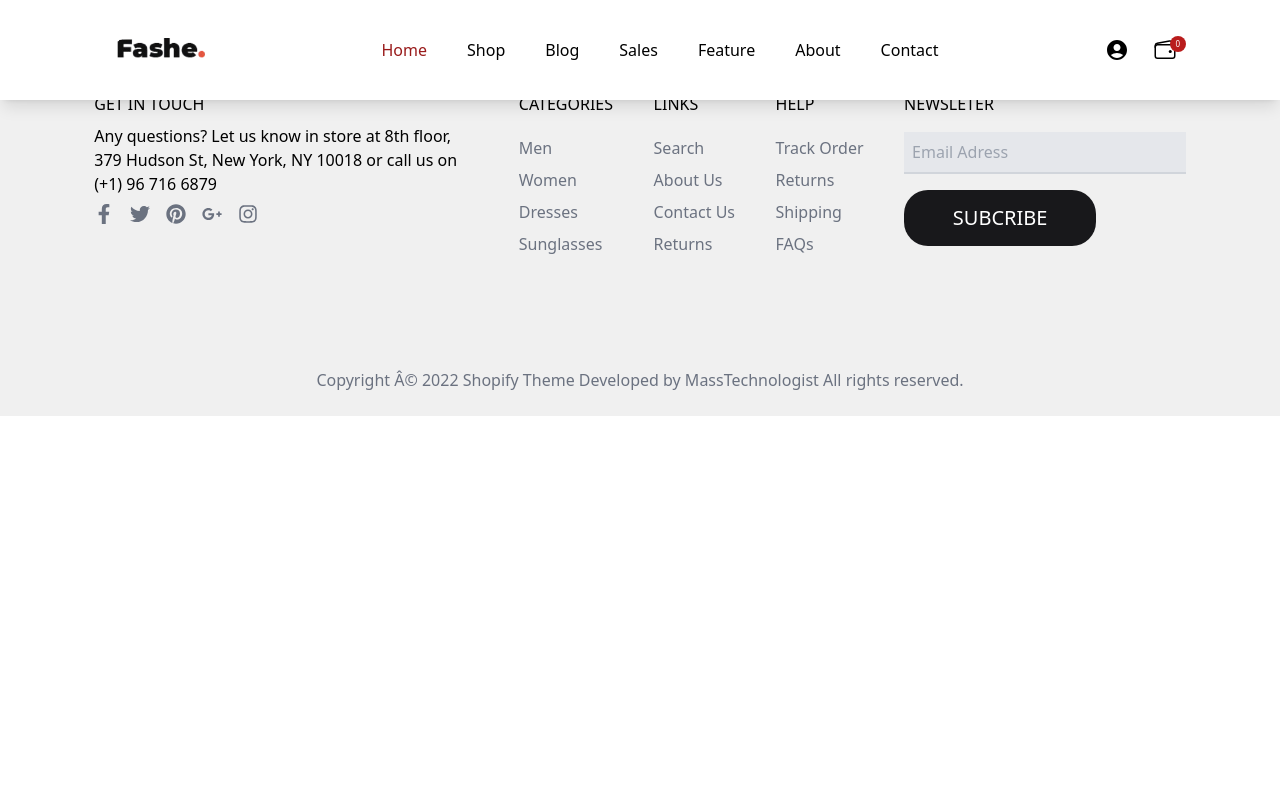
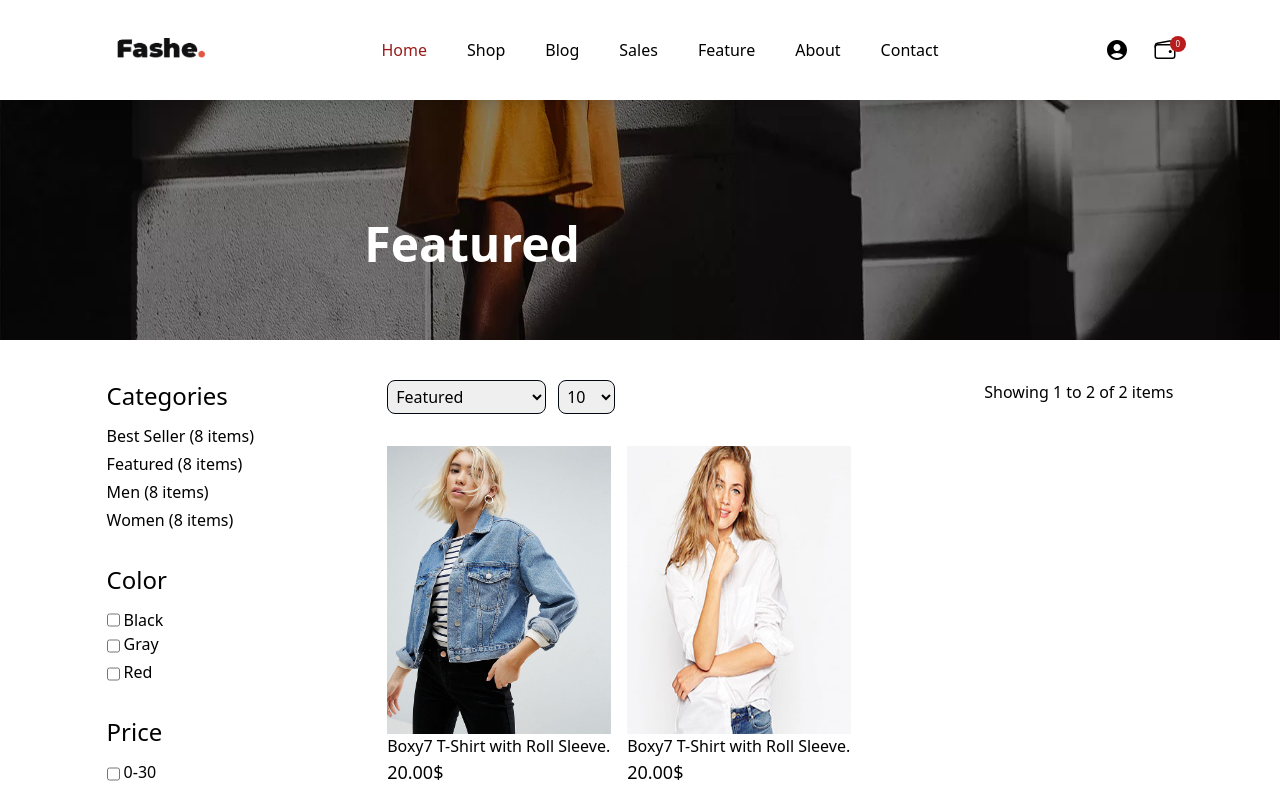
Before and after one commit to Saadmamdouh123/saadmamdouh-react-final, a React (Create React App) app: page /shop in a window 1280 px wide. Shown: the top 792 px of the page. Built offline with nearby package versions, Linux system fonts and the light colour scheme.

Commit message:
add contact page

```diff
--- a/src/Pages/Contact/Contact.jsx
+++ b/src/Pages/Contact/Contact.jsx
@@ -1,8 +1,34 @@
+import { Imagess } from "../../constant";
+
 function Contact() {
-    return(
+  return (
+    <>
+      <div className="pt-[100px] relative flex justify-center items-center">
+        <img className="h-[30vh]" src={Imagess.banner4} alt="" />
         <div>
+          <h1 className="text-5xl absolute right-[700px] z-30 text-white font-semibold">
+            CONTACT
+          </h1>
+        </div>
+      </div>
 
+      <div className="p-10 flex gap-12 justify-center items-center">
+        <div>
+            <img src={Imagess.map} className="w-[600px] h-[500px]" alt="" />
         </div>
-    )
+        <div>
+            <h1 className="pb-8 text-2xl font-semibold">Send us your message</h1>
+            <div className="flex flex-col gap-6 mt-7">
+                <input type="text" className="border border-gray-200 w-[50vw] h-14 p-4" placeholder="Name" />
+                <input type="Email" className="border border-gray-200 w-[50vw] h-14 p-4" placeholder="Email" />
+                <input type="Phone" className="border border-gray-200 w-[50vw] h-14 p-4" placeholder="Phone" />
+                <textarea id="w3review" name="w3review" rows="4" cols="50" className="border border-gray-200 p-4" placeholder="message">
+
+                </textarea>
+            </div>
+        </div>
+      </div>
+    </>
+  );
 }
 export default Contact;
--- a/src/Pages/Shop/Shop.jsx
+++ b/src/Pages/Shop/Shop.jsx
@@ -1,8 +1,90 @@
+import { Imagess } from "../../constant";
+
 function Shop() {
-    return(
+  return (
+    <>
+      <div className="pt-[100px] relative flex justify-center items-center">
+        <img className="h-[30vh]" src={Imagess.banner4} alt="" />
         <div>
+          <h1 className="text-5xl absolute right-[700px] z-30 text-white font-semibold">
+            Featured
+          </h1>
+        </div>
+      </div>
 
+      <div className="flex justify-around p-10">
+        <div className="flex flex-col gap-7">
+          <div>
+            <h1 className="text-2xl font-medium pb-3">Categories</h1>
+            <p className="pb-1">Best Seller (8 items)</p>
+            <p className="pb-1">Featured (8 items)</p>
+            <p className="pb-1">Men (8 items)</p>
+            <p className="pb-1">Women (8 items)</p>
+          </div>
+          <div>
+            <h1 className="text-2xl font-medium pb-3">Color</h1>
+            <div className="flex gap-1">
+              <input type="checkbox" />
+              <p>Black</p>
+            </div>
+            <div className="flex gap-1">
+              <input type="checkbox" />
+              <p className="pb-1">Gray</p>
+            </div>
+            <div className="flex gap-1">
+              <input type="checkbox" />
+              <p className="pb-1">Red</p>
+            </div>
+          </div>
+
+          <div>
+            <h1 className="text-2xl font-medium pb-3">Price</h1>
+            <div className="flex gap-1">
+              <input type="checkbox" />
+              <p className="pb-1">0-30</p>
+            </div>
+            <div className="flex gap-1">
+              <input type="checkbox" />
+              <p className="pb-1">30-40</p>
+            </div>
+          </div>
         </div>
-    )
+
+        <div>
+          <div className="flex gap-3">
+            <select name="cars" id="cars" className="border border-gray-950 p-1 rounded-lg">
+              <option value="volvo">Featured</option>
+              <option value="saab">Best Selling</option>
+              <option value="opel">Alphabitically A-Z</option>
+              <option value="audi">Alphabitically Z-A</option>
+              <option value="audi">Price low to high</option>
+            </select>
+            <select name="cars" id="cars" className="border border-gray-950 p-1 rounded-lg">
+              <option value="volvo">10</option>
+              <option value="saab">20</option>
+              <option value="opel">30</option>
+              <option value="opel">ALL</option>
+            </select>
+          </div>
+
+          <div className="flex gap-4 pt-8">
+            <div className="flex flex-col">
+              <img src={Imagess.banner20} className="w-56 h-72" alt="" />
+              <p>Boxy7 T-Shirt with Roll Sleeve.</p>
+              <p className="text-lg font-medium">20.00$</p>
+            </div>
+            <div className="flex flex-col">
+              <img src={Imagess.banner23} className="w-56 h-72" alt="" />
+              <p>Boxy7 T-Shirt with Roll Sleeve.</p>
+              <p className="text-lg font-medium">20.00$</p>
+            </div>
+          </div>
+        </div>
+        <div>
+            <h1>Showing 1 to 2 of 2 items</h1>
+        </div>
+      </div>
+    </>
+  );
 }
 export default Shop;
--- a/src/constant/img.jsx
+++ b/src/constant/img.jsx
@@ -33,4 +33,5 @@ export default{
     ndarder:require("../assets/images/ndader.webp"),
     firstgirl:require("../assets/images/firstgirl.png"),
     secondgirl:require("../assets/images/secondgirl.png"),
+    map:require("../assets/images/Capture d'écran 2024-09-13 155500.png"),
 }
```
Also changed, not shown: src/assets/images/Capture d'écran 2024-09-13 155500.png (added).
